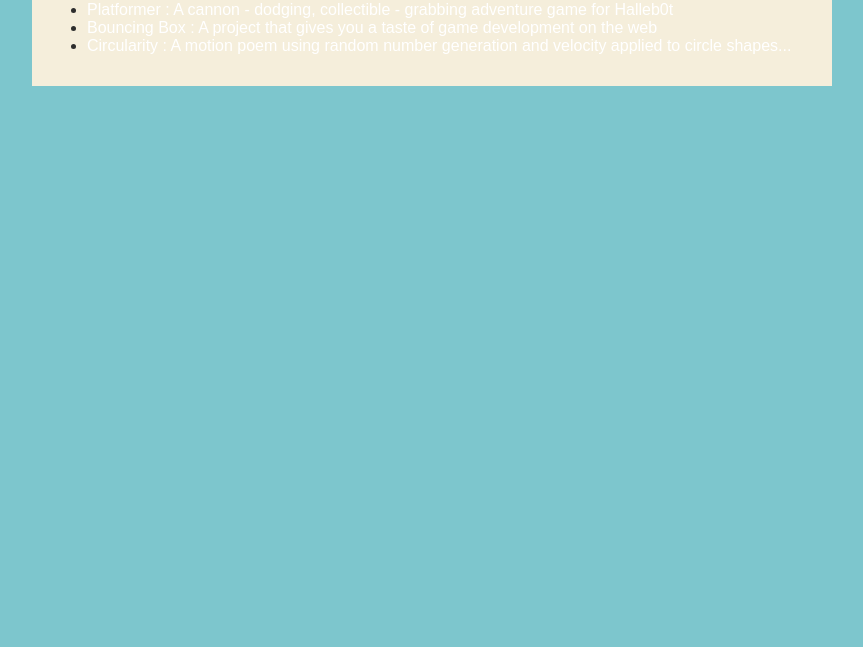
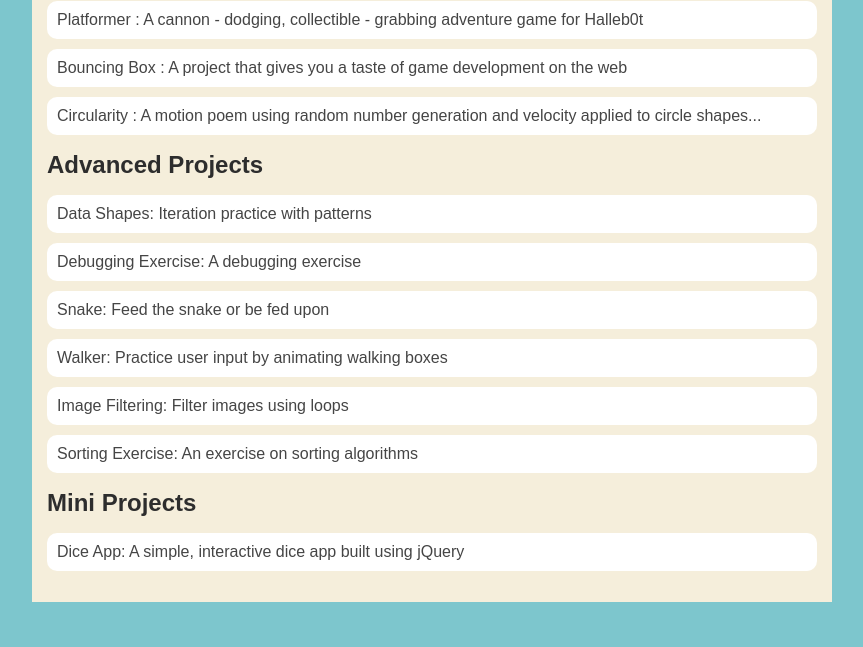
Before and after one commit to KaiNevaeh/KaiNevaeh.github.io, a plain HTML site: page portfolio.html in a window 1280 px wide. Shown: the part 153-800 px from the top of the page, without its empty margins (208-1071 px from the left). Drawn offline with Linux system fonts and the light colour scheme.

Commit message:
add ASD project

```diff
--- a/portfolio.html
+++ b/portfolio.html
@@ -1,10 +1,9 @@
-<!DOCTYPE HTML>
+<!DOCTYPE html>
 <html>
   <head>
     <title>McDonogh 35 Computer Science</title>
     <link rel="stylesheet" href="style.css"
   </head>
-
 
   <body>
     <div id="all-contents">
@@ -20,25 +19,73 @@
         </ul>
       </nav>
 
-
       <main>
-        <div class = "content">
-            <h1> Portfolio</h1>
-            <ul id = "portfolio">
-                <li><a href="fsd-projects/platformer/">Platformer : A cannon - dodging, collectible - grabbing adventure game for Halleb0t</a></li>
-    <li><a href="fsd-projects/bouncing-box/">Bouncing Box : A project that gives you a taste of game development on the web </a></li>
-    <li><a href="fsd-projects/circularity/">Circularity : A motion poem using random number generation and velocity applied to circle shapes...</a></li>
-
-
+        <div class="content">
+          <h1>Portfolio</h1>
+          <ul id="portfolio">
+            <li>
+              <a href="fsd-projects/platformer/"
+                >Platformer : A cannon - dodging, collectible - grabbing
+                adventure game for Halleb0t</a
+              >
+            </li>
+            <li>
+              <a href="fsd-projects/bouncing-box/"
+                >Bouncing Box : A project that gives you a taste of game
+                development on the web
+              </a>
+            </li>
+            <li>
+              <a href="fsd-projects/circularity/"
+                >Circularity : A motion poem using random number generation and
+                velocity applied to circle shapes...</a
+              >
+            </li>
           </ul>
 
-
-
-
+          <h2>Advanced Projects</h2>
+          <ul id="portfolio">
+            <li>
+              <a href="asd-projects/data-shapes">
+                Data Shapes: Iteration practice with patterns</a
+              >
+            </li>
+            <li>
+              <a href="asd-projects/debugging-exercise">
+                Debugging Exercise: A debugging exercise</a
+              >
+            </li>
+            <li>
+              <a href="asd-projects/snake"
+                >Snake: Feed the snake or be fed upon</a
+              >
+            </li>
+            <li>
+              <a href="asd-projects/walker"
+                >Walker: Practice user input by animating walking boxes</a
+              >
+            </li>
+            <li>
+              <a href="asd-projects/image-filtering"
+                >Image Filtering: Filter images using loops</a
+              >
+            </li>
+            <li>
+              <a href="asd-projects/sorting"
+                >Sorting Exercise: An exercise on sorting algorithms</a
+              >
+            </li>
+          </ul>
+          <h2>Mini Projects</h2>
+          <ul id="portfolio">
+            <li>
+              <a href="asd-projects/dice-app">
+                Dice App: A simple, interactive dice app built using jQuery</a
+              >
+            </li>
+          </ul>
         </div>
       </main>
-
-
     </div>
   </body>
 </html>
--- a/style.css
+++ b/style.css
@@ -75,3 +75,29 @@ main {
 h2, h3 {
     margin: 0px;
 }
+
+/* Portfolio styles */
+.content h1 {
+  color: black;
+}
+
+#portfolio {
+  list-style-type: none;
+  padding-left: 0;
+}
+
+#portfolio li {
+  background: #fff;
+  padding: 10px;
+  border-radius: 10px;
+  margin-bottom: 10px;
+}
+
+#portfolio li:hover {
+  background: #eee;
+}
+
+#portfolio a {
+  text-decoration: none;
+  color: #454545;
+}
```
Also changed, not shown: fsd-projects/circularity/js/init.js (+42 -12 lines). Lines whose indentation alone changed are shown as unchanged.
